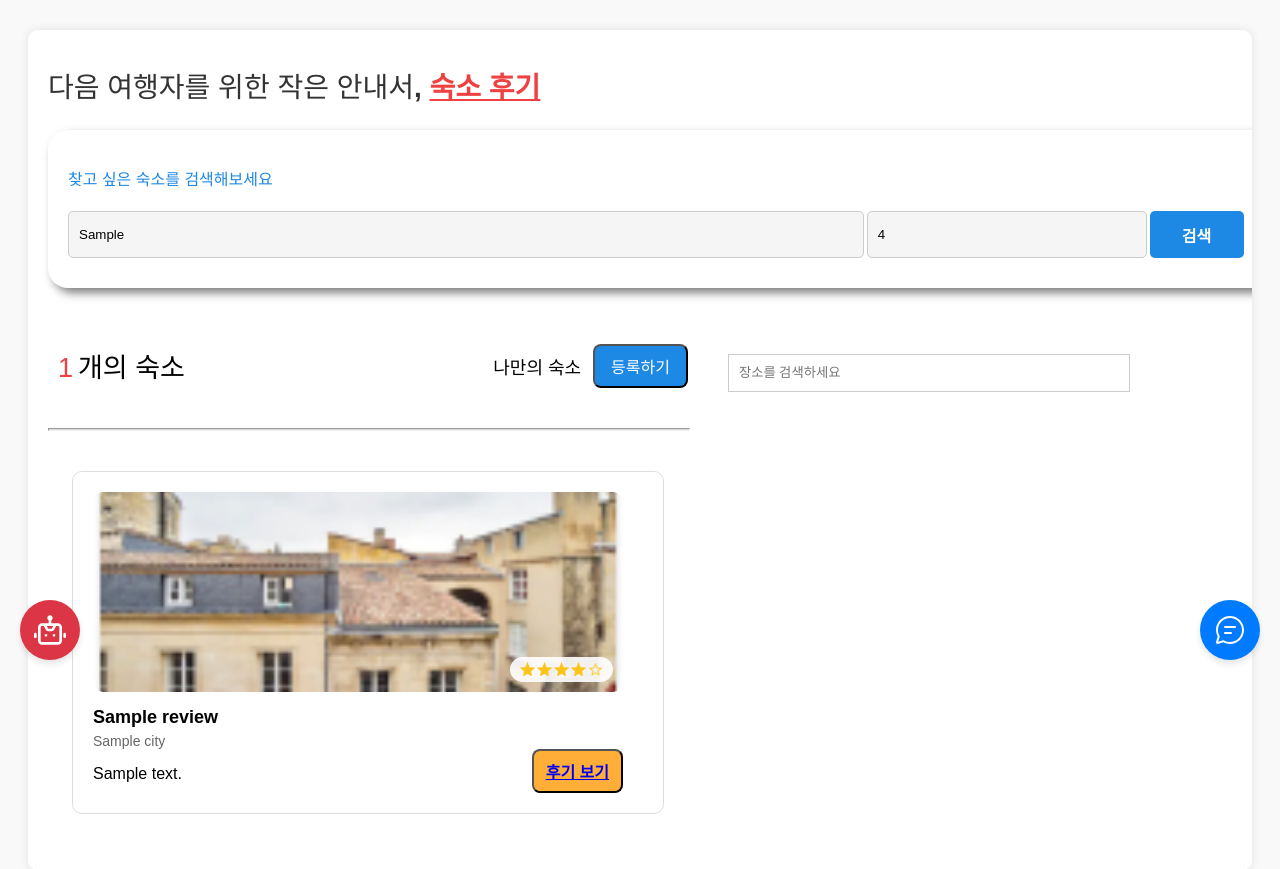
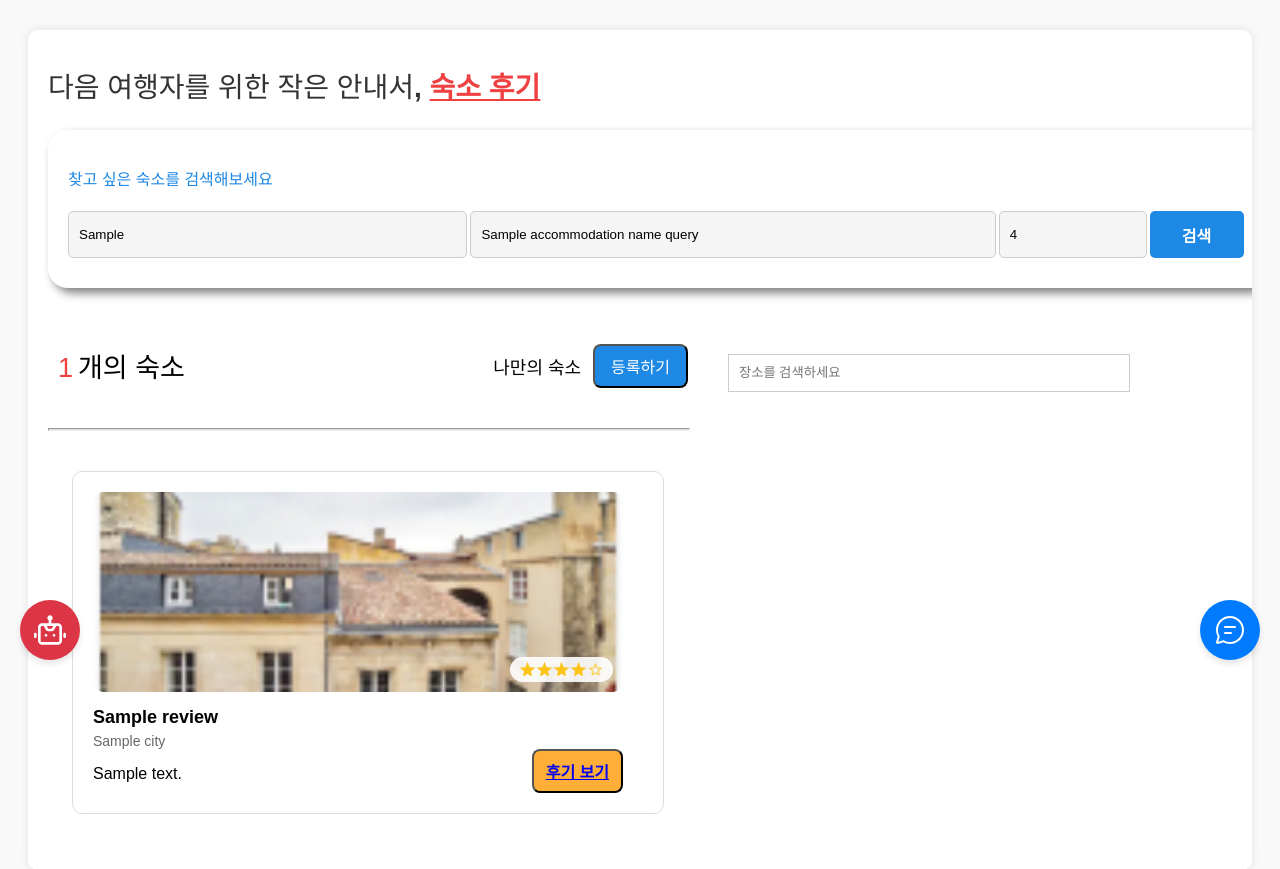
Before and after one commit to pirogramming/Urabi, a Django app: template templates/accommodation/accommodation_filter.html in a window 1280 px wide. Shown: the part 71-940 px from the top of the page. Run offline with Django 5.2, Linux system fonts and the light colour scheme; the template is opened without the code that fills it: most values are stand-ins (such as "Sample title", 1, 10 or a date in 2020); some libraries are stand-ins or nearby versions; some web fonts are replaced.

Commit message:
[add] 숙소 필터 이름 추가

```diff
--- a/static/accommodation/accommodation_filter.css
+++ b/static/accommodation/accommodation_filter.css
@@ -49,7 +49,7 @@
 }
 .filter_contents{
   display: grid;
-  grid-template-columns: 3fr 1fr;
+  grid-template-columns: 3fr 4fr 1fr;
   gap: 25px;
 }
 #search-bar{
@@ -73,7 +73,8 @@
 
 
 .location-input,
-.facility-input {
+.facility-input,
+.name-input {
   background-color: var(--gray);
   padding: 15px 10px;
   border: 1px solid #ccc;
--- a/templates/accommodation/accommodation_filter.html
+++ b/templates/accommodation/accommodation_filter.html
@@ -27,7 +27,8 @@
         <p class="blue">찾고 싶은 숙소를 검색해보세요</p>
         <form class="search-box" method="GET" action="{% url 'accommodation:filter' %}">
             <div class="filter_contents">
-                <input type="text" name="city" placeholder="여행 도시로 숙소 검색" class="location-input" value="{{ city_query }}">
+                <input type="text" name="city" placeholder="여행 도시" class="location-input" value="{{ city_query }}">
+                <input type="text" name="accommodation_name" placeholder="숙소 이름" class="name-input" value="{{ accommodation_name_query }}">
                 <input type="number" name="rating" placeholder="이용자 평점" class="facility-input"
                         min="0" max="5" step="0.5" value="{{ rating_query }}">
             </div>
```
